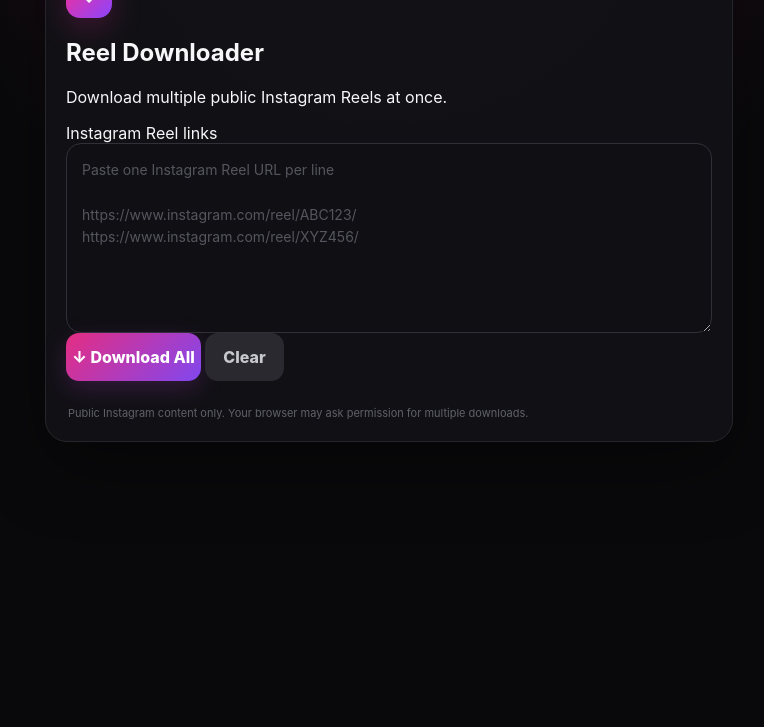
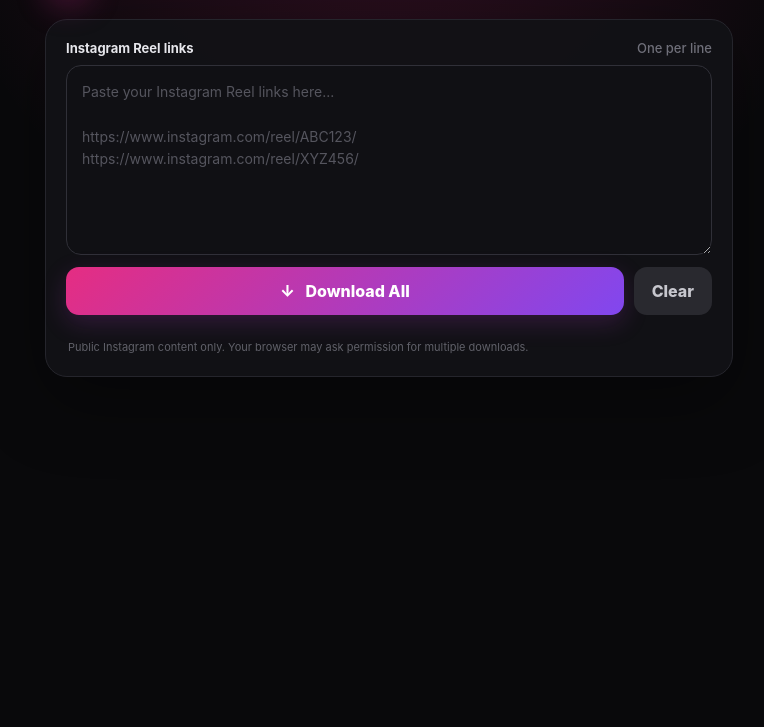
Before and after one commit to KingdomServer/ig-downloader, a plain HTML site: page index.html in a window 1280 px wide. Shown: the part 73-800 px from the top of the page, without its empty margins (251-1015 px from the left). Drawn offline with Linux system fonts and the light colour scheme.

Commit message:
Update index.html

```diff
--- a/index.html
+++ b/index.html
@@ -8,33 +8,78 @@
 </head>
 <body>
 <main class="app">
-    <section class="card">
-      <div class="brand">
+
+  <header class="header">
+
     <div class="logo">↓</div>
+
     <div>
       <h1>Reel Downloader</h1>
-          <p>Download multiple public Instagram Reels at once.</p>
-        </div>
+
+      <p>
+        Download public Instagram Reels quickly.
+      </p>
     </div>
 
-      <label for="urls">Instagram Reel links</label>
-      <textarea id="urls" spellcheck="false"
-        placeholder="Paste one Instagram Reel URL per line&#10;&#10;https://www.instagram.com/reel/ABC123/&#10;https://www.instagram.com/reel/XYZ456/"></textarea>
+  </header>
 
-      <div class="controls">
-        <button id="downloadBtn" type="button">
-          <span>↓</span> Download All
+
+  <section class="card">
+
+    <label class="input-label" for="urls">
+      Instagram Reel links
+      <span>One per line</span>
+    </label>
+
+
+    <textarea
+      id="urls"
+      spellcheck="false"
+      placeholder="Paste your Instagram Reel links here...
+
+https://www.instagram.com/reel/ABC123/
+https://www.instagram.com/reel/XYZ456/"
+    ></textarea>
+
+
+    <div class="actions">
+
+      <button
+        id="downloadBtn"
+        type="button"
+      >
+        ↓ &nbsp; Download All
       </button>
-        <button id="clearBtn" class="secondary" type="button">Clear</button>
+
+      <button
+        id="clearBtn"
+        type="button"
+      >
+        Clear
+      </button>
+
     </div>
 
-      <div id="summary" class="summary hidden"></div>
-      <div id="results" class="results"></div>
+
+    <div
+      id="summary"
+      class="summary hidden"
+    ></div>
+
+
+    <div
+      id="results"
+      class="results"
+    ></div>
+
 
     <p class="note">
-        Public Instagram content only. Your browser may ask permission for multiple downloads.
+      Public Instagram content only.
+      Your browser may ask permission for multiple downloads.
     </p>
+
   </section>
+
 </main>
   <script src="script.js"></script>
 </body>
```
Lines whose indentation alone changed are shown as unchanged.
